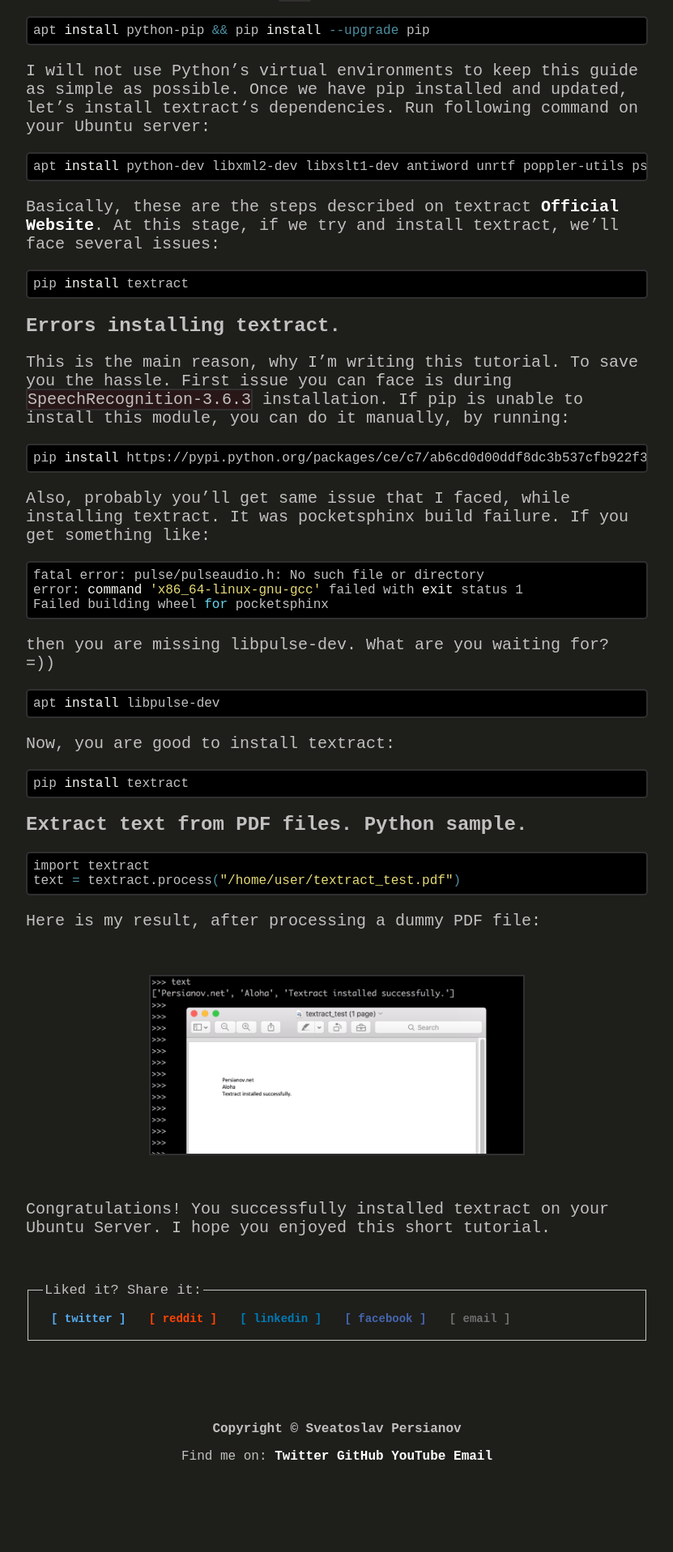
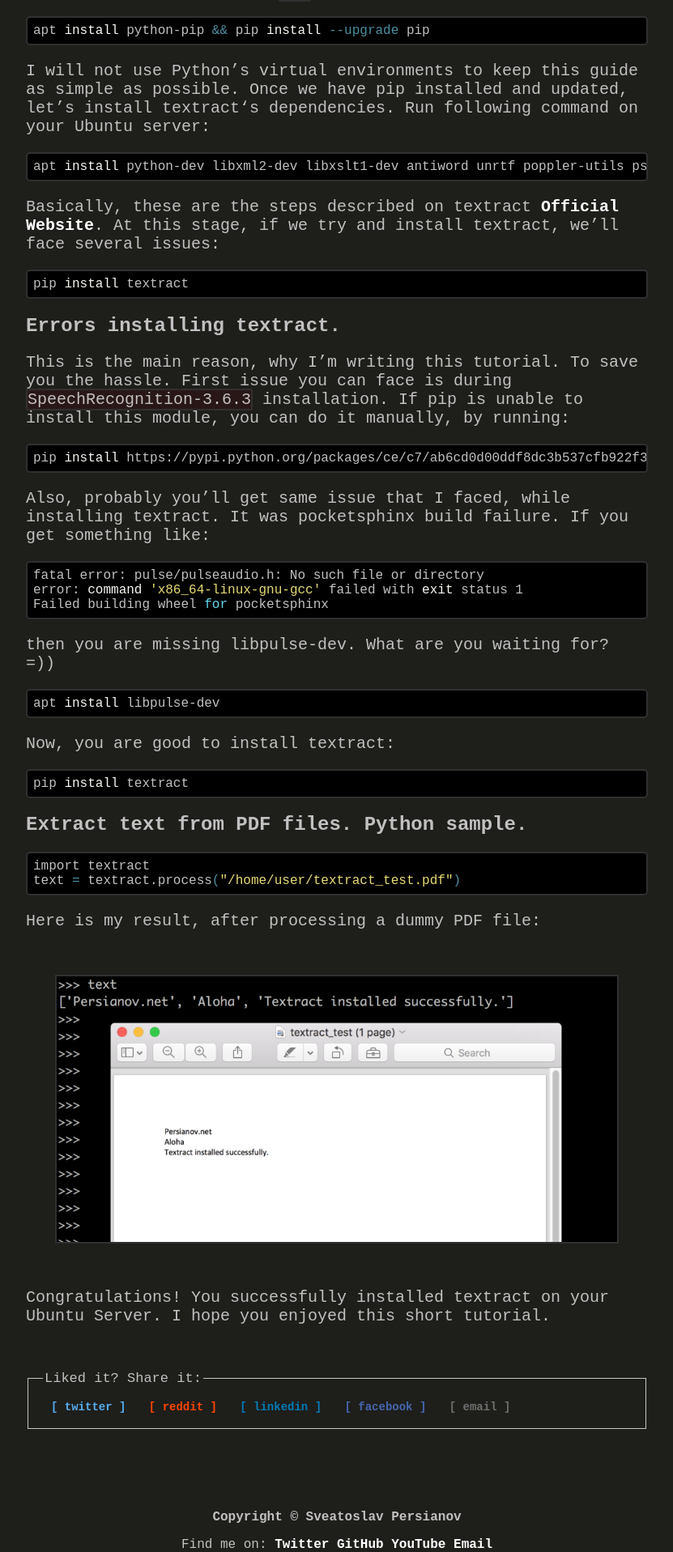
Before and after one commit to num1r0/num1r0.github.io, a Jekyll site: the page built from _posts/2017-07-16-extract-from-pdf.md, in a window 1280 px wide. Shown: the part 867-2784 px from the top of the page at 81% size, without its empty margins (224-1055 px from the left). Built offline with Jekyll 4.4.1, drawn with Linux system fonts in a browser that asks for light colours; before the commit the page ends 2675 px from its top, so only the background shows below that.

Commit message:
post images made 90% in width and height set to auto

```diff
--- a/css/styles.css
+++ b/css/styles.css
@@ -65,7 +65,8 @@ article p {
     margin-top: 55px;
     margin-bottom: 55px;
     border: 2px solid #313030;
-    width: 60%;
+    width: 90%;
+    height: auto;
 }
 .header_image {
     display: block;
```
